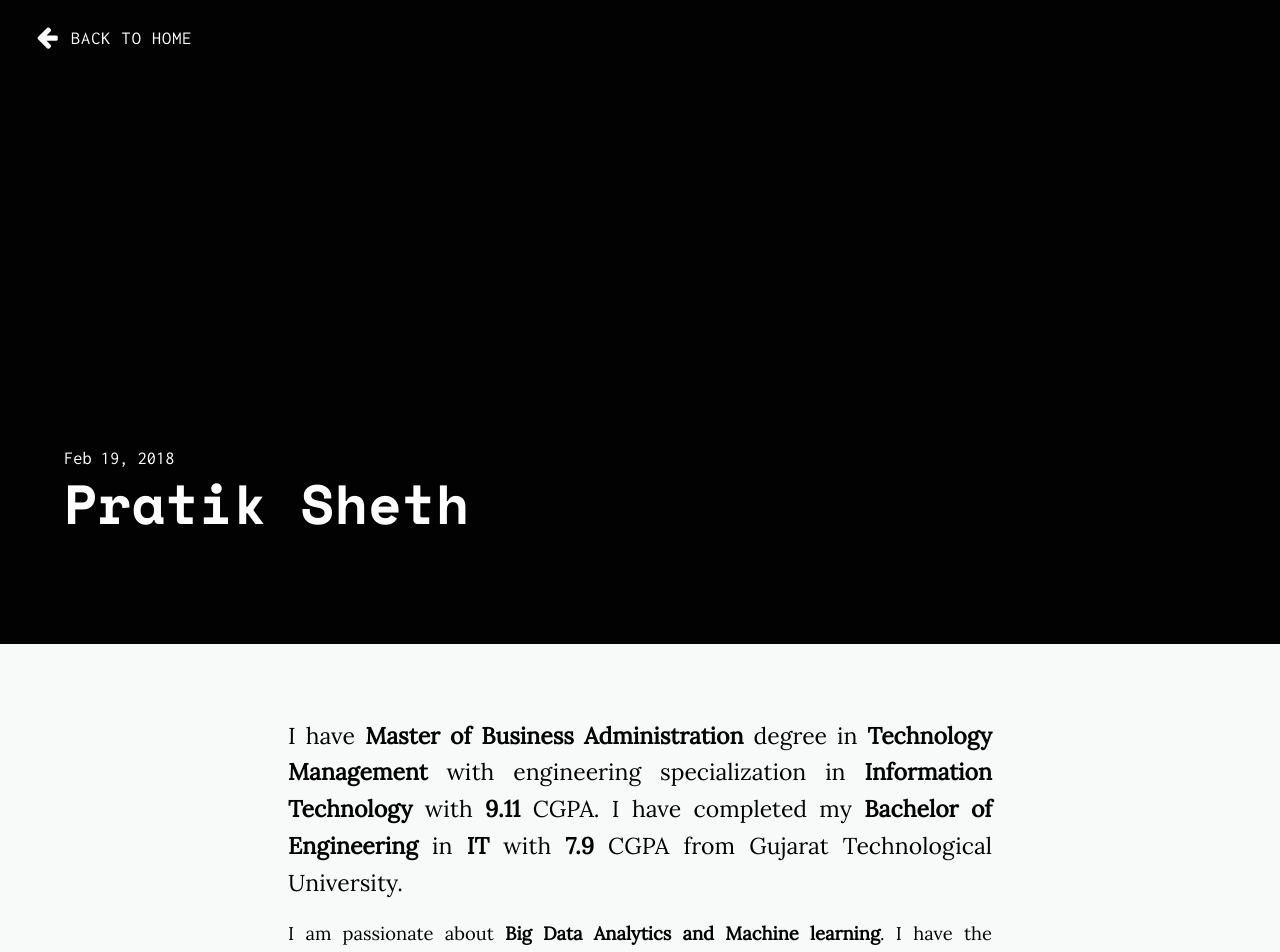
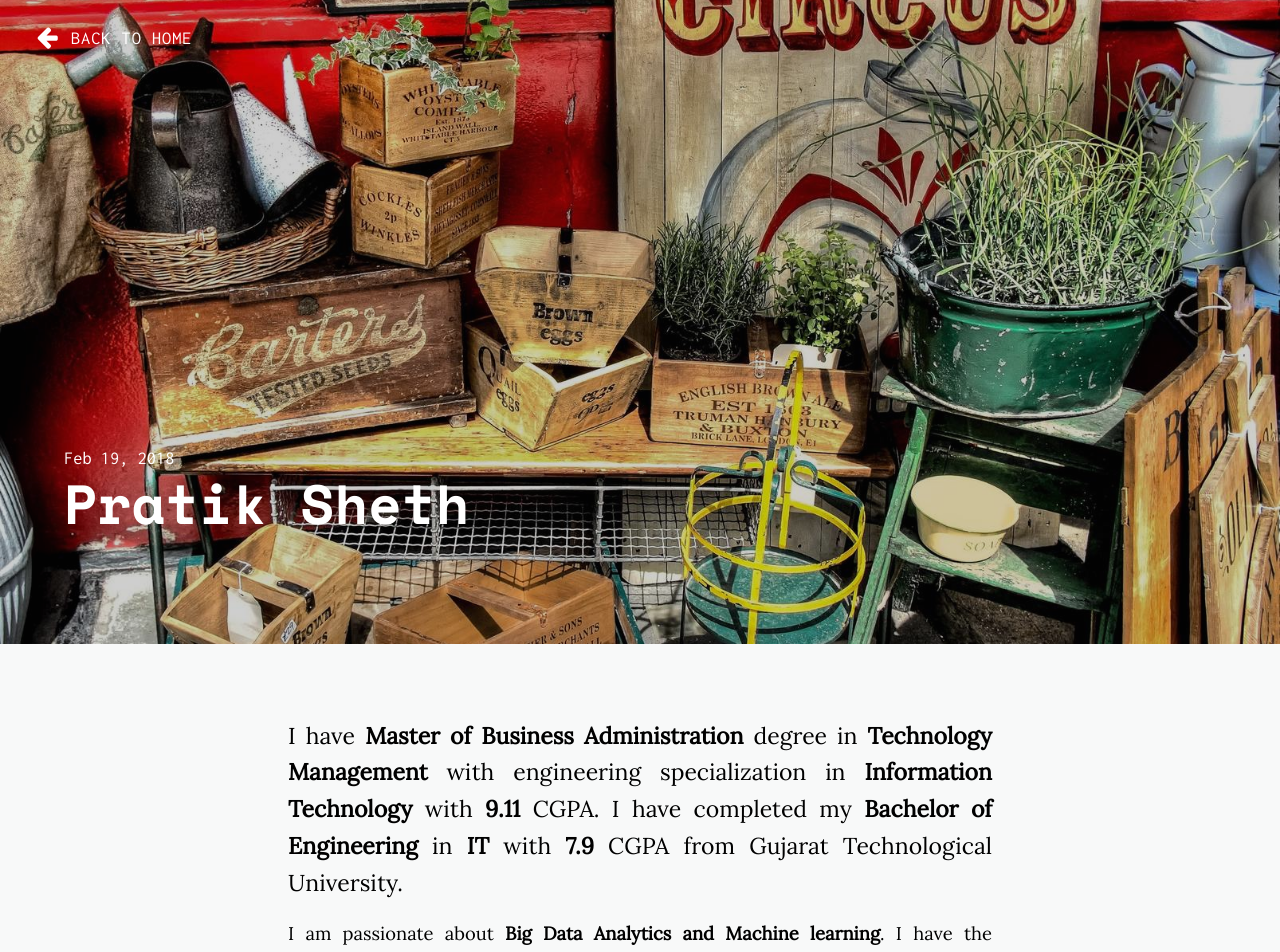
Before and after one commit to daftengineer/daftengineer.github.io, a Jekyll site: the page built from _posts/2018-02-19-pratik-sheth.markdown, in a window 1280 px wide. Shown: the top 952 px of the page. Built offline with Jekyll 4.4.1, drawn with Linux system fonts in a browser that asks for light colours; nearby versions of some CDN libraries.

Commit message:
Update 2018-02-19-pratik-sheth.markdown

```diff
--- a/_posts/2018-02-19-pratik-sheth.markdown
+++ b/_posts/2018-02-19-pratik-sheth.markdown
@@ -3,8 +3,8 @@
 title: "Pratik Sheth"
 date: 2018-02-19
 description:
-image: "background-color: #000000"
-image-sm: https://daftengineer.github.io/media_assets/Webp.net-resizeimage.jpg
+image: "background-image: url('https://daftengineer.github.io/media_assets/vintagemarket_big.jpg')"
+image-sm: https://daftengineer.github.io/media_assets/vintagemarket_big.jpg
 ---
 <!--background-color: #2F2727;  background-image: url(images/radial_bg.png);  background-position: center center;  background-repeat: no-repeat;  background: -webkit-gradient(radial, center center, 0, center center, 460, from(#1a82f7), to(#2F2727));  background: -webkit-radial-gradient(circle, #1a82f7, #2F2727);  background: -moz-radial-gradient(circle, #1a82f7, #2F2727);  background: -ms-radial-gradient(circle, #1a82f7, #2F2727); -->
 <div style="color:black;">
```
